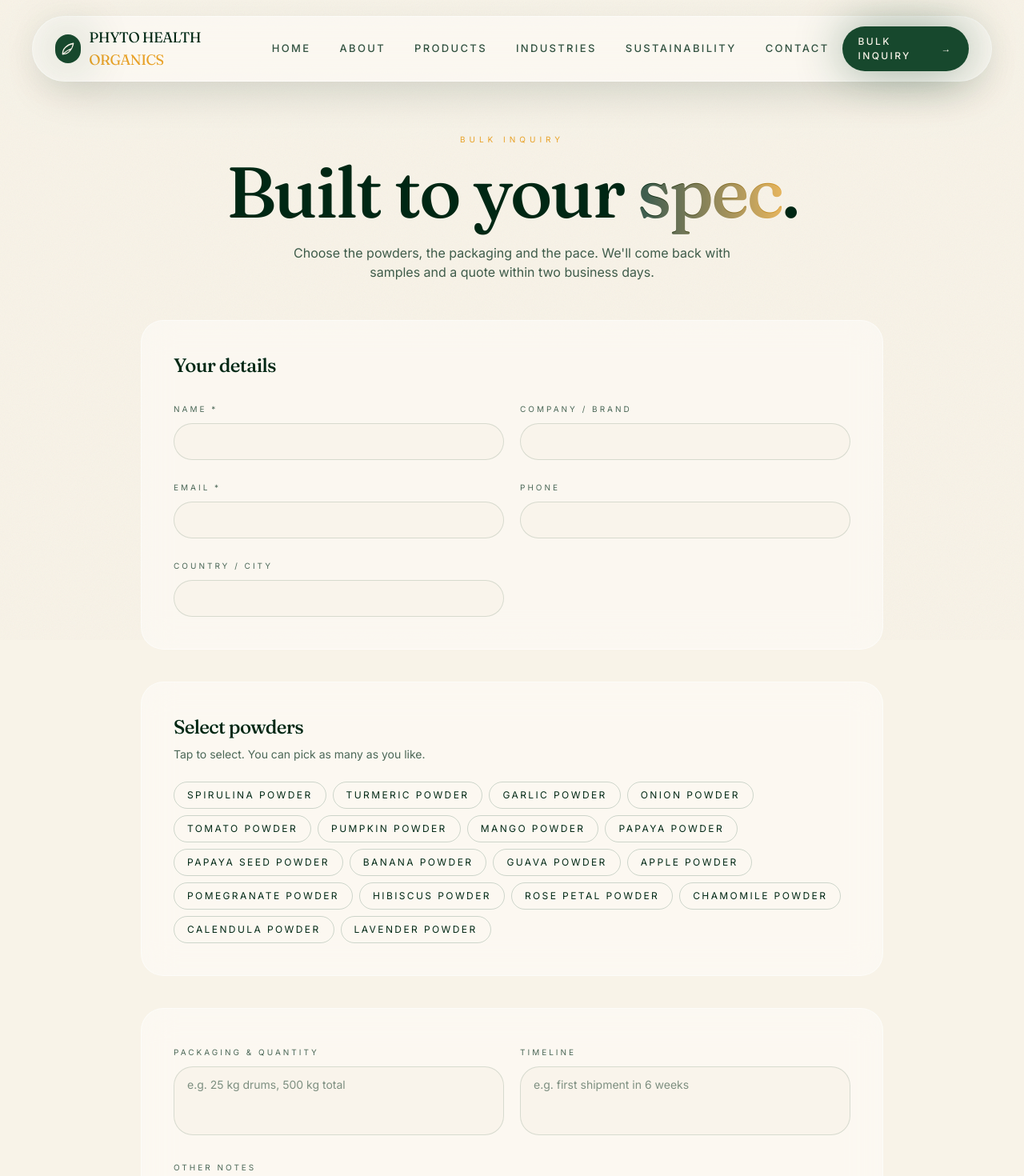
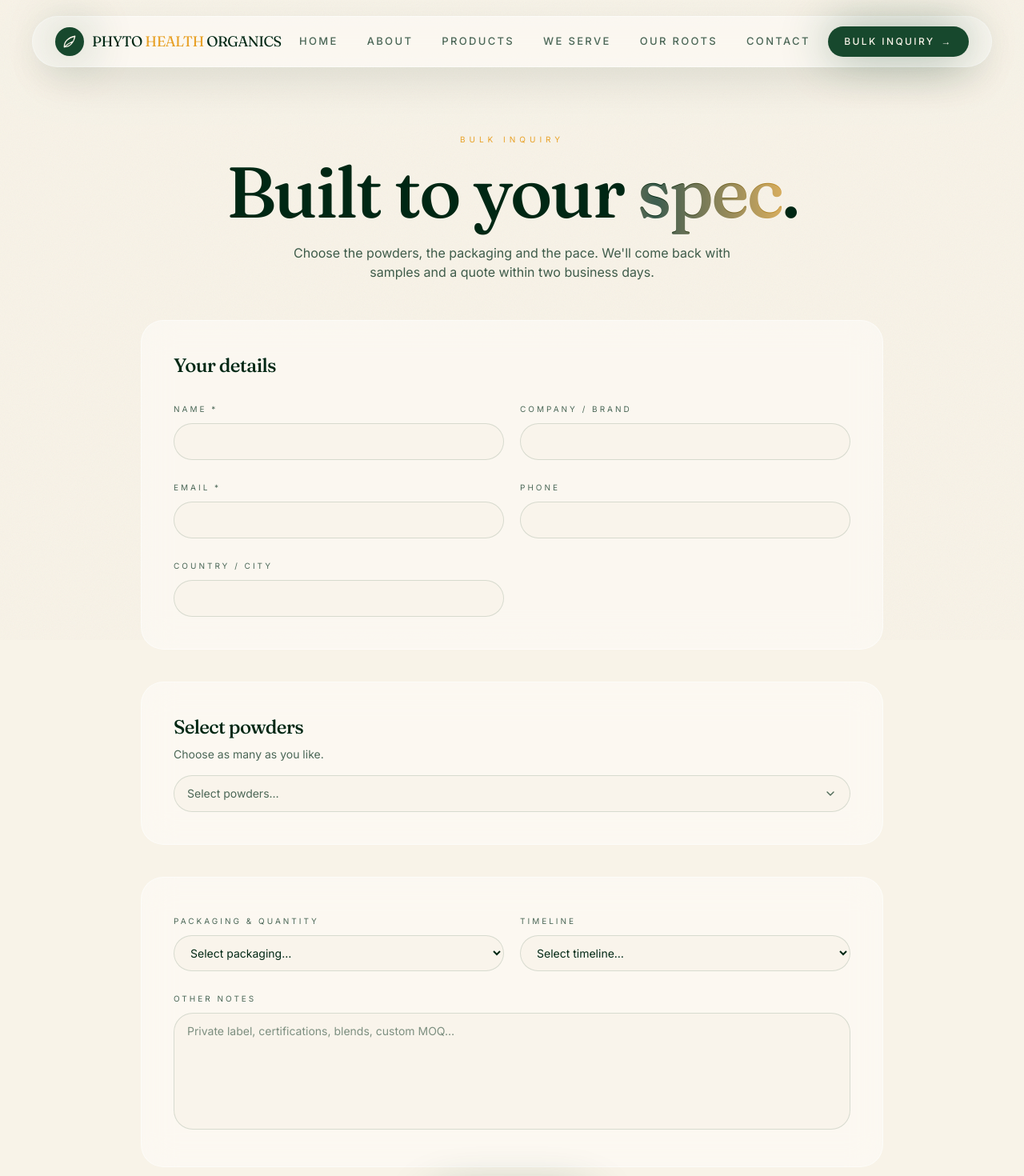
Before and after one commit to PirangiTharun/oecommerce, a React (Vite) app: page /oecommerce/bulk-order in a window 1280 px wide. Shown: the top 1470 px of the page at 80% size. Built offline with nearby package versions, Linux system fonts and the light colour scheme.

Commit message:
feat: enhance UI components and add ScrollToTop functionality

```diff
--- a/src/components/MagneticButton.tsx
+++ b/src/components/MagneticButton.tsx
@@ -32,8 +32,8 @@ export function MagneticButton({
     variant === "primary"
       ? "bg-forest text-cream shadow-glow-forest hover:bg-forest-deep"
       : variant === "gold"
-      ? "bg-turmeric text-forest-deep shadow-glow-gold hover:brightness-105"
-      : "glass border border-forest-deep/30 text-forest-deep hover:bg-forest hover:text-cream hover:border-forest";
+      ? "bg-turmeric text-forest-deep shadow-glow-gold hover:bg-[oklch(0.80_0.16_75)]"
+      : "glass border border-forest-deep/30 text-forest-deep hover:bg-beige hover:border-forest-deep/50";
 
   return (
     <motion.button
@@ -42,11 +42,11 @@ export function MagneticButton({
       onMouseLeave={onLeave}
       style={{ x: tx, y: ty }}
       data-cursor="hover"
-      className={`group relative inline-flex items-center gap-2 overflow-hidden rounded-full px-7 py-4 text-[12px] font-medium uppercase tracking-[0.24em] transition-colors duration-500 ${styles} ${className}`}
+      className={`group relative inline-flex items-center gap-2 overflow-hidden rounded-full px-7 py-4 text-[12px] font-medium uppercase tracking-[0.24em] transition-colors duration-200 ${styles} ${className}`}
       {...(rest as object)}
     >
       <span className="absolute inset-0 -z-0 opacity-0 transition group-hover:opacity-100"
-        style={{ background: "radial-gradient(circle at center, oklch(0.86 0.17 82 / 0.4), transparent 65%)" }}/>
+        style={{ background: "radial-gradient(circle at center, oklch(0.86 0.17 82 / 0.12), transparent 60%)" }}/>
       <span className="relative">{children}</span>
       <span className="relative transition-transform duration-300 group-hover:translate-x-1">→</span>
     </motion.button>
--- a/src/components/Preloader.tsx
+++ b/src/components/Preloader.tsx
@@ -11,7 +11,7 @@ export function Preloader() {
     const t = setTimeout(() => {
       sessionStorage.setItem("ayra:loaded", "1");
       setDone(true);
-    }, 3200);
+    }, 4200);
     return () => clearTimeout(t);
   }, []);
 
@@ -116,11 +116,10 @@ export function Preloader() {
             animate={{ opacity: 1, y: 0 }}
             transition={{ delay: 2.4, duration: 0.7 }}
           >
-            <div
-              className="text-display text-[clamp(28px,4vw,46px)] tracking-[0.32em] text-cream"
-              style={{ color: "oklch(0.965 0.015 88)" }}
-            >
-              PHYTO HEALTH ORGANICS
+            <div className="text-display text-[clamp(28px,4vw,46px)] tracking-[0.32em]">
+              <span style={{ color: "oklch(0.72 0.14 145)" }}>PHYTO</span>{" "}
+              <span style={{ color: "oklch(0.86 0.17 82)" }}>HEALTH</span>{" "}
+              <span style={{ color: "oklch(0.72 0.14 145)" }}>ORGANICS</span>
             </div>
             <div className="mt-2 text-[10px] uppercase tracking-[0.5em] text-[oklch(0.86_0.17_82)]">
               Nurturing Nature, Nurturing Lives
--- /dev/null
+++ b/src/components/ScrollToTop.tsx
@@ -0,0 +1,47 @@
+"use client";
+import { useEffect, useState } from "react";
+import { useRouterState } from "@tanstack/react-router";
+import { motion, AnimatePresence } from "framer-motion";
+
+/** Scrolls window to top on every route change */
+function useScrollToTopOnNav() {
+  const pathname = useRouterState({ select: (s) => s.location.pathname });
+  useEffect(() => {
+    window.scrollTo({ top: 0, behavior: "instant" });
+  }, [pathname]);
+}
+
+/** Floating scroll-to-top button — appears after scrolling 300px */
+export function ScrollToTop() {
+  useScrollToTopOnNav();
+
+  const [visible, setVisible] = useState(false);
+
+  useEffect(() => {
+    const onScroll = () => setVisible(window.scrollY > 300);
+    window.addEventListener("scroll", onScroll, { passive: true });
+    return () => window.removeEventListener("scroll", onScroll);
+  }, []);
+
+  return (
+    <AnimatePresence>
+      {visible && (
+        <motion.button
+          key="scroll-top"
+          initial={{ opacity: 0, y: 20 }}
+          animate={{ opacity: 1, y: 0 }}
+          exit={{ opacity: 0, y: 20 }}
+          transition={{ duration: 0.3, ease: [0.22, 1, 0.36, 1] }}
+          onClick={() => window.scrollTo({ top: 0, behavior: "smooth" })}
+          aria-label="Scroll to top"
+          className="fixed bottom-8 right-8 z-50 group flex h-11 w-11 items-center justify-center rounded-full bg-forest-deep text-cream shadow-[0_4px_24px_oklch(0.2_0.06_158/0.45)] transition-all duration-200 hover:bg-turmeric hover:text-forest-deep hover:shadow-glow-gold"
+        >
+          <svg viewBox="0 0 16 16" fill="none" className="h-4 w-4 transition-transform duration-200 group-hover:-translate-y-0.5" aria-hidden>
+            <path d="M8 12V4M4 7l4-4 4 4" stroke="currentColor" strokeWidth="1.8" strokeLinecap="round" strokeLinejoin="round"/>
+          </svg>
+          {/* Tooltip */}
+        </motion.button>
+      )}
+    </AnimatePresence>
+  );
+}
--- a/src/components/SiteFooter.tsx
+++ b/src/components/SiteFooter.tsx
@@ -10,7 +10,9 @@ export function SiteFooter() {
         <div className="grid gap-14 lg:grid-cols-12">
           <div className="lg:col-span-5">
             <div className="text-display text-4xl tracking-[0.18em]">
-              PHYTO HEALTH <span className="text-turmeric-glow">ORGANICS</span>
+              <span className="text-[oklch(0.72_0.14_145)]">PHYTO</span>{" "}
+              <span className="text-turmeric-glow">HEALTH</span>{" "}
+              <span className="text-[oklch(0.72_0.14_145)]">ORGANICS</span>
             </div>
             <p className="mt-5 max-w-md text-cream/80 leading-relaxed">
               Premium organic fruit, flower, vegetable and superfood powders —
--- a/src/components/SiteNav.tsx
+++ b/src/components/SiteNav.tsx
@@ -8,8 +8,8 @@ const NAV = [
   { to: "/", label: "Home" },
   { to: "/about", label: "About" },
   { to: "/products", label: "Products" },
-  { to: "/industries", label: "Industries" },
-  { to: "/sustainability", label: "Sustainability" },
+  { to: "/industries", label: "We Serve" },
+  { to: "/sustainability", label: "Our Roots" },
   { to: "/contact", label: "Contact" },
 ];
 
@@ -41,8 +41,10 @@ export function SiteNav() {
             <span className="relative inline-flex h-9 w-9 items-center justify-center rounded-full bg-forest text-cream shadow-glow-forest">
               <Leaf />
             </span>
-            <span className="text-display text-lg tracking-[0.22em] text-forest-deep">
-              PHYTO HEALTH <span className="text-turmeric">ORGANICS</span>
+              <span className="text-display text-lg tracking-[0.22em]">
+              <span className="text-forest-deep">PHYTO</span>{" "}
+              <span className="text-turmeric">HEALTH</span>{" "}
+              <span className="text-forest-deep">ORGANICS</span>
             </span>
           </Link>
 
@@ -51,8 +53,8 @@ export function SiteNav() {
               <Link
                 key={n.to}
                 to={n.to}
-                className="relative rounded-full px-4 py-2 text-[13px] font-medium uppercase tracking-[0.18em] text-forest-deep/80 transition hover:text-forest-deep"
-                activeProps={{ className: "text-forest-deep" }}
+                className="relative rounded-full px-4 py-2 text-[13px] font-medium uppercase tracking-[0.18em] text-forest-deep/70 transition-all duration-200 hover:text-turmeric hover:bg-forest-deep/5"
+                activeProps={{ className: "!text-forest-deep bg-forest-deep/8" }}
               >
                 {n.label}
               </Link>
--- a/src/components/home/HomeHero.tsx
+++ b/src/components/home/HomeHero.tsx
@@ -262,7 +262,7 @@ export function HomeHero() {
           />
           <span className="mb-5 inline-flex items-center gap-2 rounded-full glass px-4 py-1.5 text-[10px] uppercase tracking-[0.4em] text-forest-deep shadow-soft">
             <span className="h-1.5 w-1.5 rounded-full bg-turmeric animate-glow-pulse" />
-            Cultivated in Telangana, India
+            Cultivated in India
           </span>
           <h1 className="text-display text-[clamp(46px,9vw,140px)] leading-[0.95] text-forest-deep text-legible">
             Pure Nature.
--- a/src/routes/__root.tsx
+++ b/src/routes/__root.tsx
@@ -11,6 +11,7 @@ import { OrganicCursor } from "../components/OrganicCursor";
 import { Preloader } from "../components/Preloader";
 import { SiteNav } from "../components/SiteNav";
 import { SiteFooter } from "../components/SiteFooter";
+import { ScrollToTop } from "../components/ScrollToTop";
 
 function NotFoundComponent() {
   return (
@@ -82,6 +83,7 @@ function RootComponent() {
             <Outlet />
           </main>
           <SiteFooter />
+          <ScrollToTop />
         </div>
       </SmoothScroll>
     </QueryClientProvider>
--- a/src/routes/bulk-order.tsx
+++ b/src/routes/bulk-order.tsx
@@ -1,15 +1,37 @@
 import { createFileRoute } from "@tanstack/react-router";
 import { useState } from "react";
-import { motion } from "framer-motion";
+import { motion, AnimatePresence } from "framer-motion";
 import { PRODUCTS } from "@/data/products";
 import { MagneticButton } from "@/components/MagneticButton";
+import { ChevronDown, X } from "lucide-react";
 
 export const Route = createFileRoute("/bulk-order")({
   component: BulkPage,
 });
 
+const PACKAGING_OPTIONS = [
+  "1 kg bags",
+  "5 kg bags",
+  "10 kg bags",
+  "25 kg drums",
+  "50 kg drums",
+  "100 kg+ bulk",
+  "Custom / OEM packaging",
+];
+
+const TIMELINE_OPTIONS = [
+  "Within 2 weeks",
+  "2 – 4 weeks",
+  "4 – 6 weeks",
+  "6 – 8 weeks",
+  "3 months+",
+  "Flexible / To be discussed",
+];
+
 function BulkPage() {
   const [selected, setSelected] = useState<string[]>([]);
+  const [dropdownOpen, setDropdownOpen] = useState(false);
+
   const toggle = (slug: string) =>
     setSelected((s) => (s.includes(slug) ? s.filter((x) => x !== slug) : [...s, slug]));
 
@@ -17,7 +39,7 @@ function BulkPage() {
     e.preventDefault();
     const fd = new FormData(e.currentTarget);
     const subject = `Bulk inquiry from ${fd.get("name")}`;
-    const body = `Company: ${fd.get("company")}%0D%0AEmail: ${fd.get("email")}%0D%0APhone: ${fd.get("phone")}%0D%0ACountry: ${fd.get("country")}%0D%0A%0D%0AProducts:%0D%0A${selected.join(", ")}%0D%0A%0D%0AQuantity / Packaging:%0D%0A${encodeURIComponent(String(fd.get("packaging") ?? ""))}%0D%0A%0D%0ATimeline:%0D%0A${encodeURIComponent(String(fd.get("timeline") ?? ""))}%0D%0A%0D%0ANotes:%0D%0A${encodeURIComponent(String(fd.get("notes") ?? ""))}`;
+    const body = `Company: ${fd.get("company")}%0D%0AEmail: ${fd.get("email")}%0D%0APhone: ${fd.get("phone")}%0D%0ACountry: ${fd.get("country")}%0D%0A%0D%0AProducts:%0D%0A${selected.join(", ")}%0D%0A%0D%0APackaging & Quantity:%0D%0A${encodeURIComponent(String(fd.get("packaging") ?? ""))}%0D%0A%0D%0ATimeline:%0D%0A${encodeURIComponent(String(fd.get("timeline") ?? ""))}%0D%0A%0D%0ANotes:%0D%0A${encodeURIComponent(String(fd.get("notes") ?? ""))}`;
     window.location.href = `mailto:info@phytohealthorganics.com?subject=${encodeURIComponent(subject)}&body=${body}`;
   };
 
@@ -37,6 +59,7 @@ function BulkPage() {
 
       <section className="pb-24">
         <form onSubmit={onSubmit} className="mx-auto max-w-5xl px-6 lg:px-12 space-y-10">
+          {/* Your details */}
           <div className="rounded-3xl glass p-8 lg:p-10">
             <h2 className="text-display text-2xl text-forest-deep">Your details</h2>
             <div className="mt-6 grid gap-5 sm:grid-cols-2">
@@ -48,34 +71,85 @@ function BulkPage() {
             </div>
           </div>
 
+          {/* Select powders */}
           <div className="rounded-3xl glass p-8 lg:p-10">
             <h2 className="text-display text-2xl text-forest-deep">Select powders</h2>
-            <p className="mt-2 text-sm text-forest-deep/70">Tap to select. You can pick as many as you like.</p>
-            <div className="mt-6 flex flex-wrap gap-2">
+            <p className="mt-2 text-sm text-forest-deep/70">Choose as many as you like.</p>
+
+            {/* Selected chips */}
+            {selected.length > 0 && (
+              <div className="mt-4 flex flex-wrap gap-2">
+                {selected.map((slug) => {
+                  const p = PRODUCTS.find((x) => x.slug === slug)!;
+                  return (
+                    <span key={slug} className="inline-flex items-center gap-1.5 rounded-full bg-turmeric px-3 py-1 text-xs font-medium text-forest-deep">
+                      {p.name}
+                      <button type="button" onClick={() => toggle(slug)} className="hover:opacity-70">
+                        <X size={12} />
+                      </button>
+                    </span>
+                  );
+                })}
+              </div>
+            )}
+
+            {/* Trigger */}
+            <button
+              type="button"
+              onClick={() => setDropdownOpen((v) => !v)}
+              className="mt-4 flex w-full items-center justify-between rounded-2xl bg-cream/70 border border-forest/15 px-4 py-3 text-sm text-forest-deep/70 transition hover:border-turmeric/40"
+            >
+              <span>{selected.length === 0 ? "Select powders…" : `${selected.length} powder${selected.length > 1 ? "s" : ""} selected`}</span>
+              <ChevronDown size={16} className={`shrink-0 transition-transform duration-200 ${dropdownOpen ? "rotate-180" : ""}`} />
+            </button>
+
+            {/* Inline expanding list — no absolute positioning avoids z-index clash with glass cards */}
+            <AnimatePresence initial={false}>
+              {dropdownOpen && (
+                <motion.div
+                  key="powder-list"
+                  initial={{ height: 0, opacity: 0 }}
+                  animate={{ height: "auto", opacity: 1 }}
+                  exit={{ height: 0, opacity: 0 }}
+                  transition={{ duration: 0.22, ease: [0.22, 1, 0.36, 1] }}
+                  className="overflow-hidden"
+                >
+                  <div className="mt-2 max-h-52 overflow-y-auto rounded-2xl border border-forest/10 bg-cream/80 divide-y divide-forest/5">
                     {PRODUCTS.map((p) => {
                       const on = selected.includes(p.slug);
                       return (
-                  <motion.button
+                        <button
                           type="button"
                           key={p.slug}
                           onClick={() => toggle(p.slug)}
-                    whileTap={{ scale: 0.96 }}
-                    data-cursor="hover"
-                    className={`rounded-full border px-4 py-2 text-xs uppercase tracking-[0.2em] transition ${
-                      on ? "border-turmeric bg-turmeric text-forest-deep" : "border-forest/20 hover:bg-beige"
-                    }`}
+                          className={`flex w-full items-center gap-3 px-4 py-3 text-sm text-left transition hover:bg-beige ${on ? "bg-turmeric/10" : ""}`}
                         >
-                    {p.name}
-                  </motion.button>
+                          <span className={`flex h-4 w-4 shrink-0 items-center justify-center rounded border transition ${on ? "border-turmeric bg-turmeric" : "border-forest/25 bg-transparent"}`}>
+                            {on && (
+                              <svg viewBox="0 0 16 16" fill="none" className="h-3.5 w-3.5">
+                                <path d="M3 8l3.5 3.5L13 5" stroke="oklch(0.24 0.06 158)" strokeWidth="2" strokeLinecap="round" strokeLinejoin="round" />
+                              </svg>
+                            )}
+                          </span>
+                          <span className={on ? "font-medium text-forest-deep" : "text-forest-deep/75"}>{p.name}</span>
+                        </button>
                       );
                     })}
                   </div>
+                </motion.div>
+              )}
+            </AnimatePresence>
           </div>
 
-          <div className="rounded-3xl glass p-8 lg:p-10 grid gap-5 sm:grid-cols-2">
-            <Textarea name="packaging" label="Packaging & quantity" placeholder="e.g. 25 kg drums, 500 kg total" />
-            <Textarea name="timeline" label="Timeline" placeholder="e.g. first shipment in 6 weeks" />
-            <Textarea name="notes" label="Other notes" placeholder="Private label, certifications, blends..." className="sm:col-span-2" />
+          {/* Packaging, timeline, notes */}
+          <div className="rounded-3xl glass p-8 lg:p-10">
+            <div className="grid gap-5 sm:grid-cols-2">
+              <SelectField name="packaging" label="Packaging & quantity" options={PACKAGING_OPTIONS} placeholder="Select packaging…" />
+              <SelectField name="timeline" label="Timeline" options={TIMELINE_OPTIONS} placeholder="Select timeline…" />
+              <div className="sm:col-span-2">
+                <Textarea name="notes" label="Other notes" placeholder="Private label, certifications, blends, custom MOQ…" rows={6} />
+              </div>
+            </div>
           </div>
 
           <div className="flex justify-center">
@@ -100,13 +174,30 @@ function Input({ name, label, type = "text", required }: { name: string; label:
     </label>
   );
 }
-function Textarea({ name, label, placeholder, className = "" }: { name: string; label: string; placeholder?: string; className?: string }) {
+
+function SelectField({ name, label, options, placeholder }: { name: string; label: string; options: string[]; placeholder: string }) {
+  return (
+    <label className="block">
+      <span className="text-[10px] uppercase tracking-[0.3em] text-forest-deep/70">{label}</span>
+      <select
+        name={name}
+        defaultValue=""
+        className="mt-2 w-full rounded-2xl bg-cream/70 border border-forest/15 px-4 py-3 text-sm text-forest-deep outline-none transition focus:border-turmeric focus:ring-4 focus:ring-turmeric/20"
+      >
+        <option value="" disabled>{placeholder}</option>
+        {options.map((o) => <option key={o} value={o}>{o}</option>)}
+      </select>
+    </label>
+  );
+}
+
+function Textarea({ name, label, placeholder, rows = 3, className = "" }: { name: string; label: string; placeholder?: string; rows?: number; className?: string }) {
   return (
     <label className={`block ${className}`}>
       <span className="text-[10px] uppercase tracking-[0.3em] text-forest-deep/70">{label}</span>
       <textarea
         name={name}
-        rows={3}
+        rows={rows}
         placeholder={placeholder}
         className="mt-2 w-full resize-none rounded-2xl bg-cream/70 border border-forest/15 px-4 py-3 text-sm outline-none transition focus:border-turmeric focus:ring-4 focus:ring-turmeric/20"
       />
```
Also changed, not shown: src/routes/contact.tsx (+5 -5 lines). Lines whose indentation alone changed are shown as unchanged.
